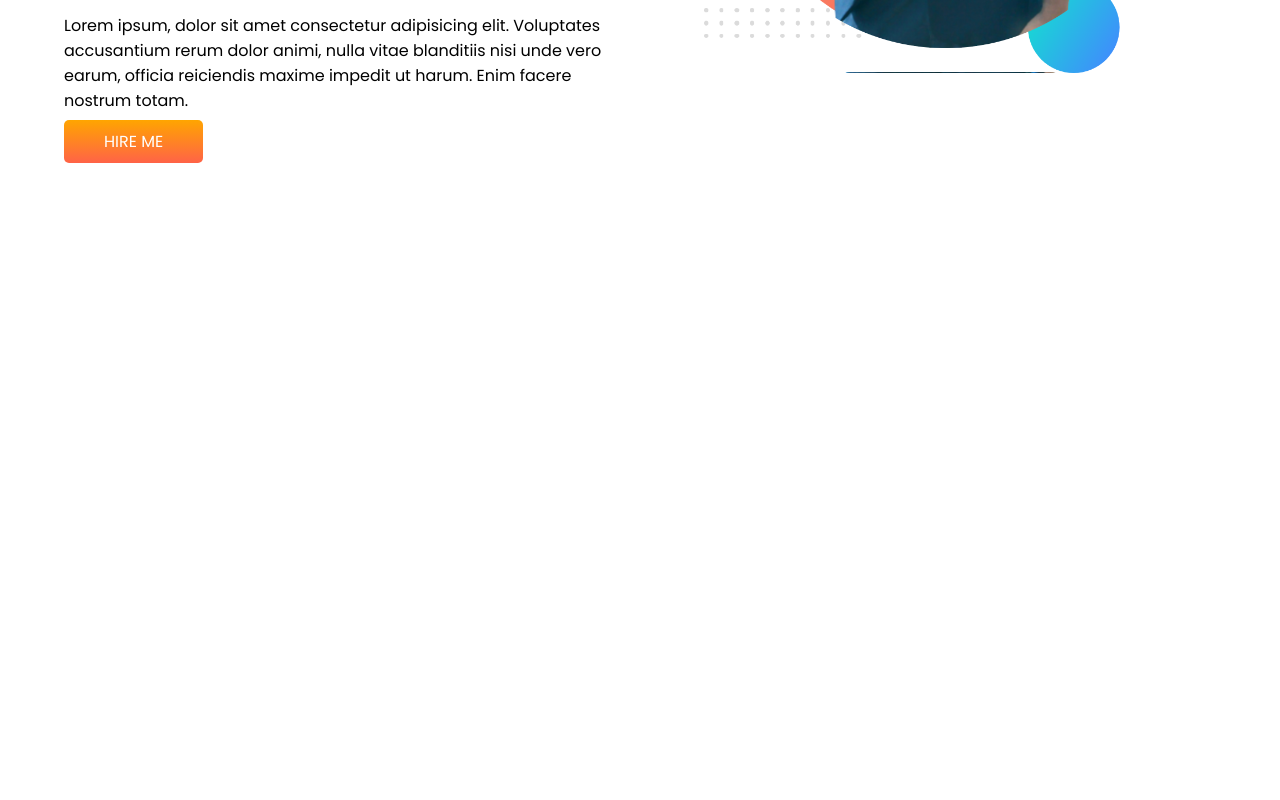
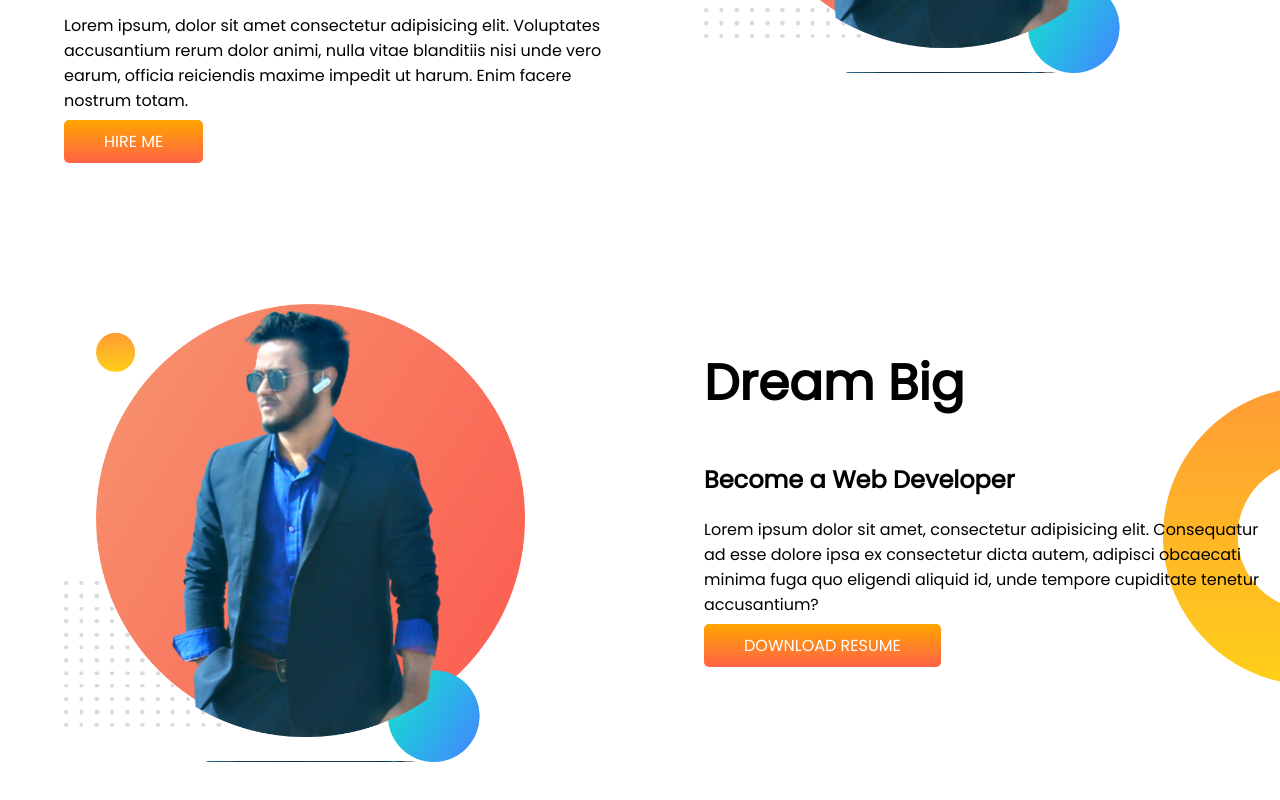
Before and after one commit to Sakib-Al-Shawon/developer-portfolio, a plain HTML site: page index.html in a window 1280 px wide. Shown: the part 384-1184 px from the top of the page. Before the commit the page ends 800 px from the top, so only its background shows below. Drawn offline with Linux system fonts and the light colour scheme.

Commit message:
dream added

```diff
--- a/index.html
+++ b/index.html
@@ -24,5 +24,20 @@
         <img src="images/my pic.png">
         </div>
     </section>
+
+    <section class="dream-big">
+        <div class="half">
+        <img src="images/my pic.png">
+        </div>
+
+        <div class="half">
+            <h1>Dream Big</h1>
+           <h2>Become a Web Developer</h2>
+           <p>Lorem ipsum dolor sit amet, consectetur adipisicing elit. Consequatur ad esse dolore ipsa ex consectetur dicta autem, adipisci obcaecati minima fuga quo eligendi aliquid id, unde tempore cupiditate tenetur accusantium? </p>
+           <a class="link-button" href="">DOWNLOAD RESUME</a>
+        </div>
+
+
+    </section>
 </body>
 </html>
--- a/style.css
+++ b/style.css
@@ -10,6 +10,7 @@ h1{
 }
 section{
     display: flex;
+    margin-bottom: 150px;
 }
 .half{
     width: 50%;
@@ -30,3 +31,8 @@ section{
     background-image: url(images/top-banner.png);
     background-repeat: no-repeat;
 }
+.dream-big{
+    background-image: url(images/dream-bg.png);
+    background-repeat: no-repeat;
+    background-position: right;
+}
```
